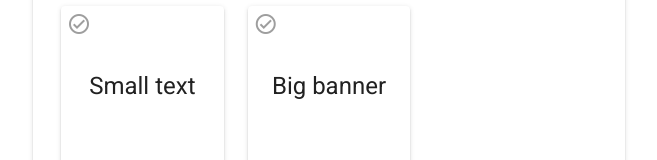
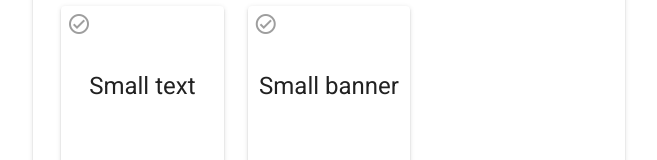
Before and after one commit to jacobhq/desiads-site, a Nuxt app: page /order in a window 1280 px wide. Shown: the part 336-496 px from the top of the page, without its empty margins (311-968 px from the left). Built offline with nearby package versions, Linux system fonts and the light colour scheme.

Commit message:
Update product names

```diff
--- a/pages/order.vue
+++ b/pages/order.vue
@@ -111,7 +111,7 @@ export default {
       step: 1,
       loading: false,
       selected: undefined,
-      names: ["Small text", "Big banner"],
+      names: ["Small text", "Small banner"],
       lineItems: [
         {
           price: "price_1IST6FBs47PjhYlFmGceTUJ9", // The id of the recurring price you created in your Stripe dashboard
```
